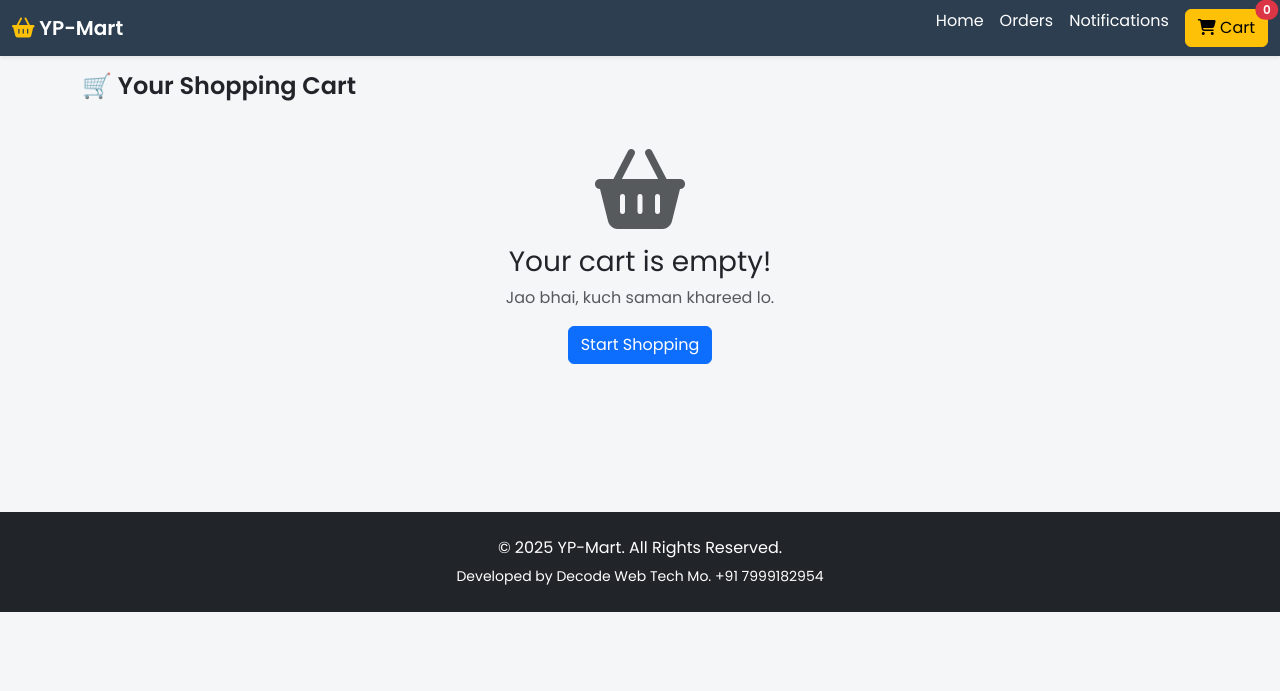
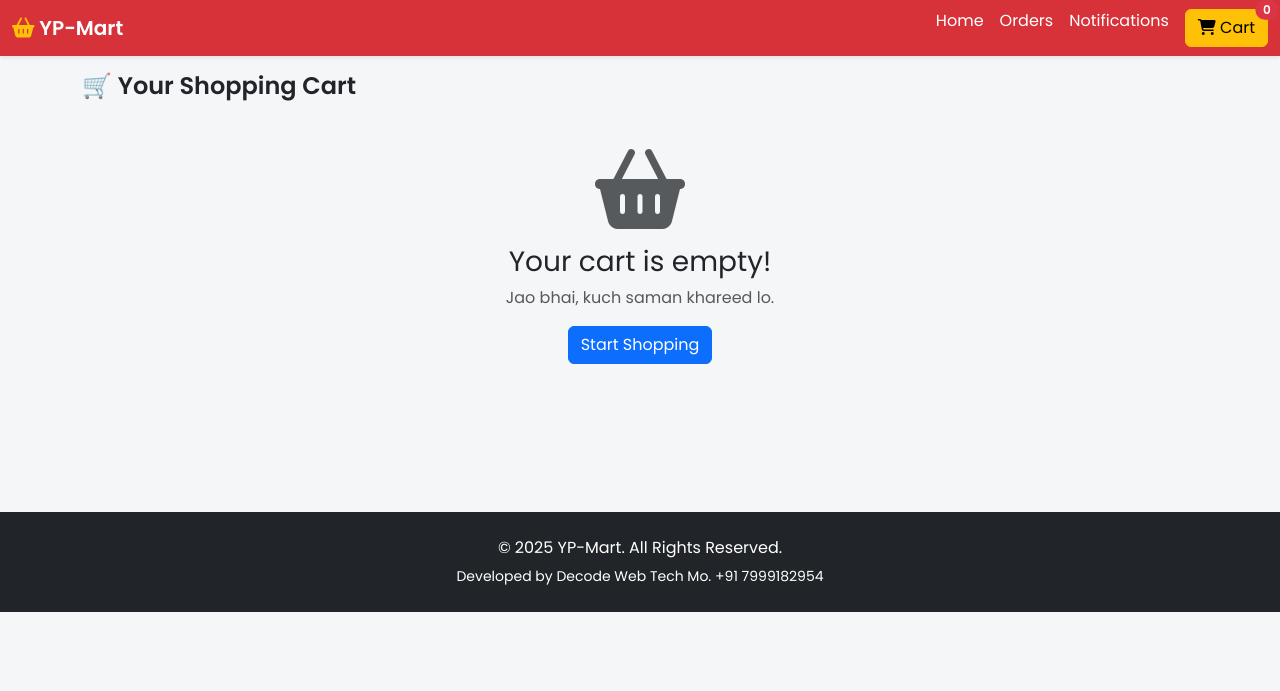
Before and after one commit to viveksahu1408/princemart, a Django app: page /cart/ in a window 1280 px wide. Shown: the top 691 px of the page. Run offline with Django 5.2, Linux system fonts and the light colour scheme; data that the repository does not hold is empty.

Commit message:
Princemart UI updated nav bar color changed  red

```diff
--- a/templates/base.html
+++ b/templates/base.html
@@ -27,7 +27,7 @@
 
         :root {
             --primary-color: #e67e22;
-            --secondary-color: #2c3e50;
+            --secondary-color: #d7323a;
         }
 
         .navbar-desktop {
```
